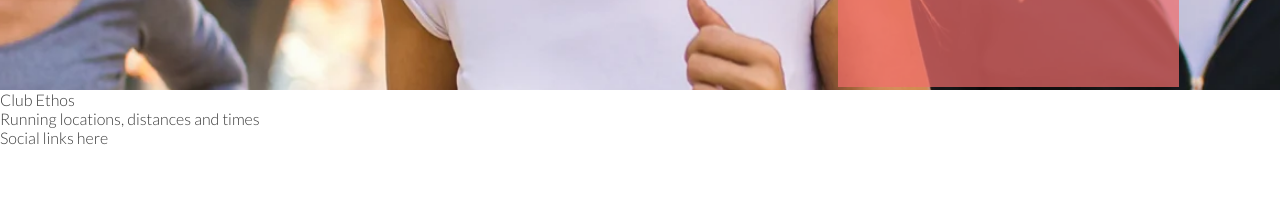
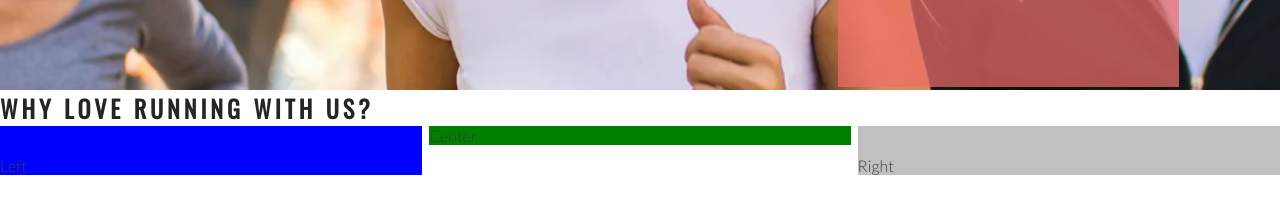
Before and after one commit to amal-yusuf/love-ruuning, a plain HTML site: page index.html in a window 1280 px wide. Shown: the part 585-800 px from the top of the page. Drawn offline with nearby package versions, Linux system fonts and the light colour scheme.

Commit message:
Add club ethos main structure

```diff
--- a/assets/css/style.css
+++ b/assets/css/style.css
@@ -23,6 +23,7 @@ h1, h2 {
 #logo {
     float: left;
     font-size: 280%;
+    margin-left: 30px;
 }
 
 /* navigation links */
@@ -109,3 +110,32 @@ h1, h2 {
 
     position: absolute;
 }
+
+/* club-ethos */
+
+#club-ethos {
+    height: 600px;
+
+}
+
+#left-about {
+    padding-top: 30px;
+    width: 33%;
+    float: left;
+    background-color: blue;
+}
+
+#right-about {
+    padding-top: 30px;
+    width: 33%;
+    float: right;
+    background-color: silver;
+}
+
+#center-about {
+     width: 33%;
+     margin: 0 auto;
+     background-color: green;
+
+
+}
--- a/index.html
+++ b/index.html
@@ -41,7 +41,13 @@
 
         </div>
     </section>
-    <section>Club Ethos</section>
+    <section id="club-ethos">
+        <h1>Why Love Running With Us?</h1>
+        <div id="left-about">Left</div>
+        <div id="right-about">Right</div>
+        <div id="center-about">Center</div>
+
+    </section>
     <section>Running locations, distances and times</section>
     <footer>Social links here</footer>
 </body>
```
